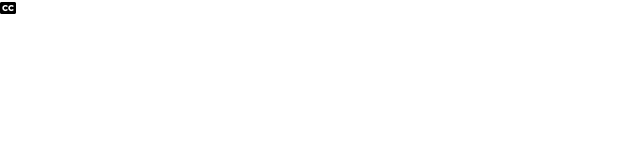
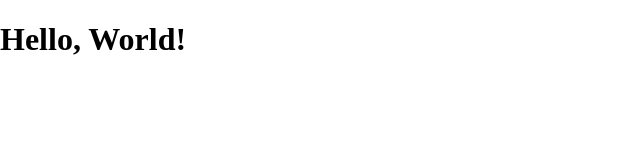
Before and after one commit to agbajiun/quote-generator, a plain HTML site: page index.html in a window 1280 px wide. Shown: the whole page, without its empty margins (0-640 px from the left). Drawn offline with Linux system fonts and the light colour scheme.

Commit message:
Hello world

```diff
--- a/index.html
+++ b/index.html
@@ -9,7 +9,7 @@
     <link rel="stylesheet" href="style.css">
 </head>
 <body>
-    <i class="fas fa-closed-captioning"></i>
+    <h1>Hello, World!</h1>
     <!-- Script -->
     <script src="script.js"></script>
 </body>
```
